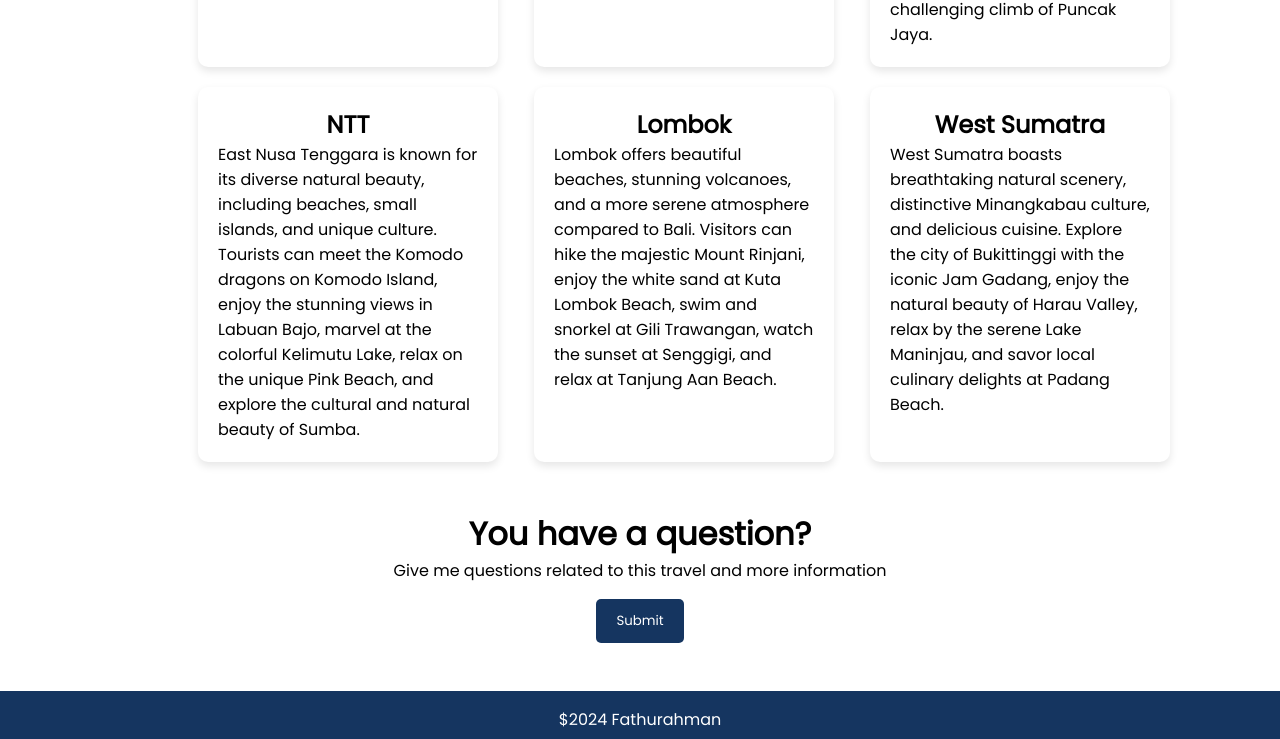
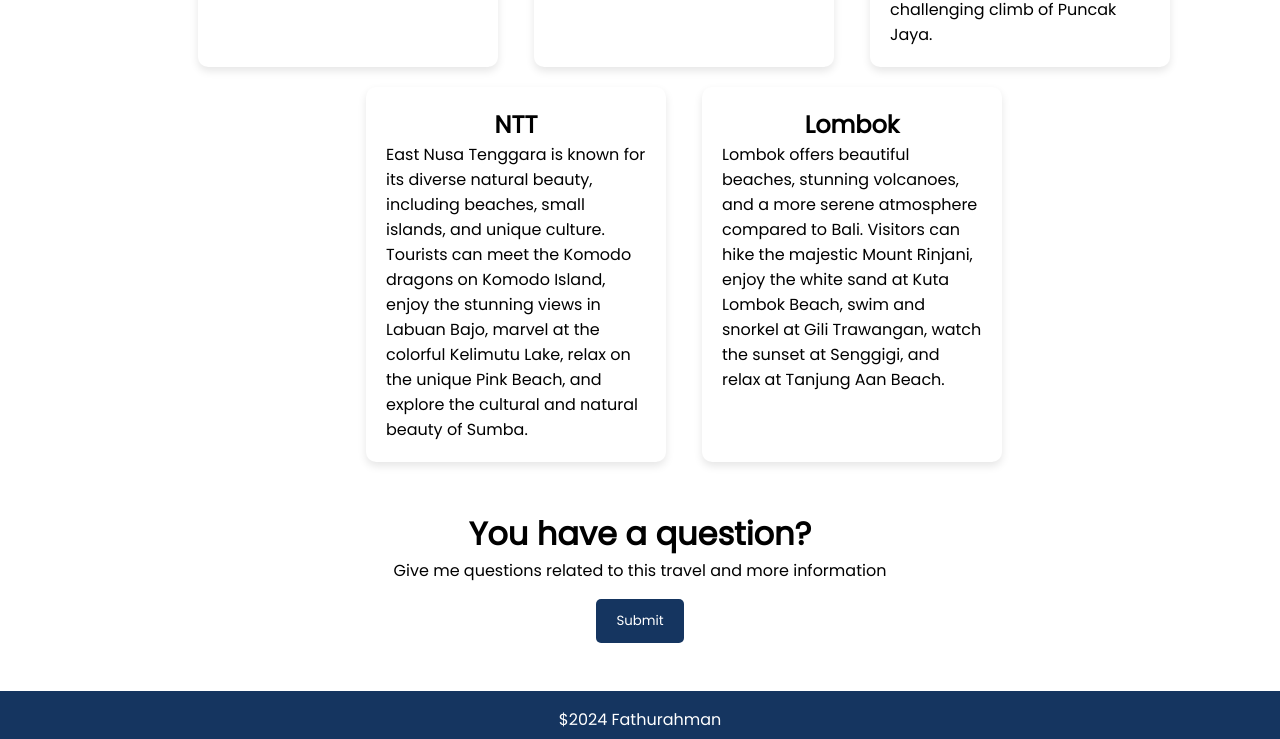
Before and after one commit to siddiqfathurahman/epictrail, a plain HTML site: page index.html in a window 1280 px wide. Shown: the part 1481-2220 px from the top of the page. Drawn offline with nearby package versions, Linux system fonts and the light colour scheme.

Commit message:
Update index.html

```diff
--- a/index.html
+++ b/index.html
@@ -105,10 +105,7 @@
             <h3>Lombok</h3>
             <p>Lombok offers beautiful beaches, stunning volcanoes, and a more serene atmosphere compared to Bali. Visitors can hike the majestic Mount Rinjani, enjoy the white sand at Kuta Lombok Beach, swim and snorkel at Gili Trawangan, watch the sunset at Senggigi, and relax at Tanjung Aan Beach.</p>
         </div>
-        <div class="box">
-            <h3>West Sumatra </h3>
-            <p>West Sumatra boasts breathtaking natural scenery, distinctive Minangkabau culture, and delicious cuisine. Explore the city of Bukittinggi with the iconic Jam Gadang, enjoy the natural beauty of Harau Valley, relax by the serene Lake Maninjau, and savor local culinary delights at Padang Beach.</p>
-        </div>
+
     </div>
 
     <div id="ques" data-aos="fade-up" data-aos-duration="1000" class="question">
```
